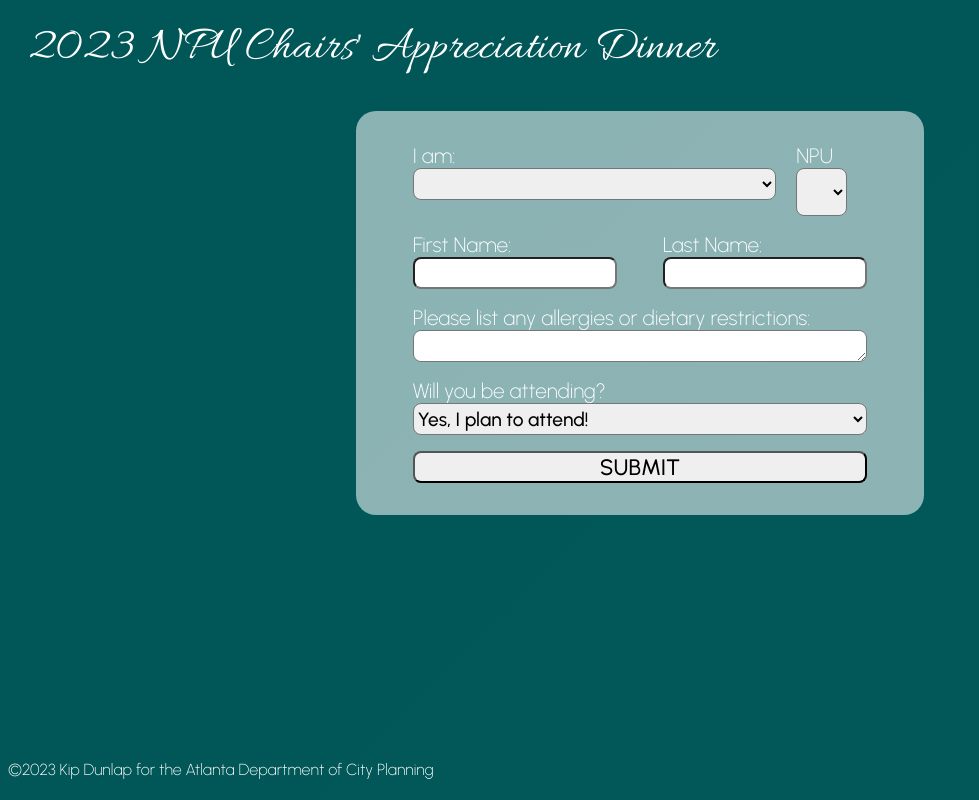
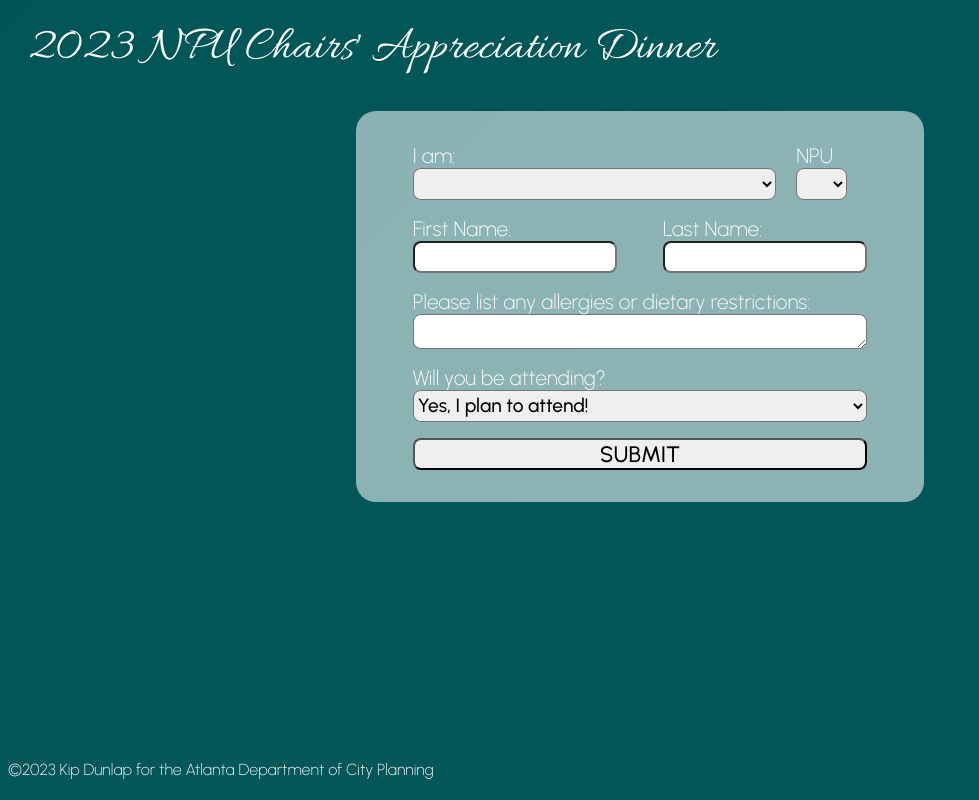
Before and after one commit to UrbaneD0ge/NPU-RSVP, a SvelteKit app: page /RSVP in a window 1280 px wide. Shown: the whole page, without its empty margins (0-979 px from the left). Built offline with nearby package versions, Linux system fonts and the light colour scheme.

Commit message:
form layout

```diff
--- a/src/lib/Loader.svelte
+++ b/src/lib/Loader.svelte
@@ -13,6 +13,7 @@
     height: 30px;
     animation: spin 1s linear infinite;
     margin: 0 auto;
+    box-sizing: content-box;
   }
 
   @keyframes spin {
--- a/src/routes/+layout.svelte
+++ b/src/routes/+layout.svelte
@@ -19,7 +19,7 @@
 <header>
   <a href="/"><h1>2023 NPU Chairs' Appreciation Dinner</h1></a>
 
-  {#if $page.route.id !== '/RSVP'}
+  <!-- {#if $page.route.id !== '/RSVP'}
     <ul>
       {#if $page.route.id !== '/'}
         <li><a href="/">Invitation</a></li>
@@ -34,7 +34,7 @@
         <li><a href="/roster">Roster</a></li>
       {/if}
     </ul>
-  {/if}
+  {/if} -->
 </header>
 
 {#key data.pathname}
--- a/src/routes/RSVP/+page.svelte
+++ b/src/routes/RSVP/+page.svelte
@@ -25,6 +25,7 @@
           <option value="CM">a City Council Member or staff</option>
         </select>
       </div>
+
       <div class="formStack" style="margin:auto">
         {#if ROLE !== 'CM'}
           <label for="NPU">NPU</label>
@@ -79,7 +80,7 @@
     {/if}
 
     <label for="DIET">Please list any allergies or dietary restrictions:</label>
-    <textarea name="DIET" id="DIET" />
+    <textarea name="DIET" id="DIET" rows="1" />
 
     <label for="RSVPd">Will you be attending?</label>
     <select name="RSVPd" id="RSVPd">
@@ -152,10 +153,15 @@
   }
 
   input,
-  select,
+  select {
+    margin-bottom: 1rem;
+    height: 2rem;
+    font-size: 1.2rem;
+    border-radius: 8px;
+  }
   textarea {
     margin-bottom: 1rem;
-    height: 2rem;
+    /* height: 2rem; */
     font-size: 1.2rem;
     border-radius: 8px;
   }
@@ -172,7 +178,7 @@
 
   #NPU {
     width: fit-content;
-    height: 3rem;
+    /* height: 3rem; */
     font-size: 2rem;
     /* scrollbar narrow */
   }
```
